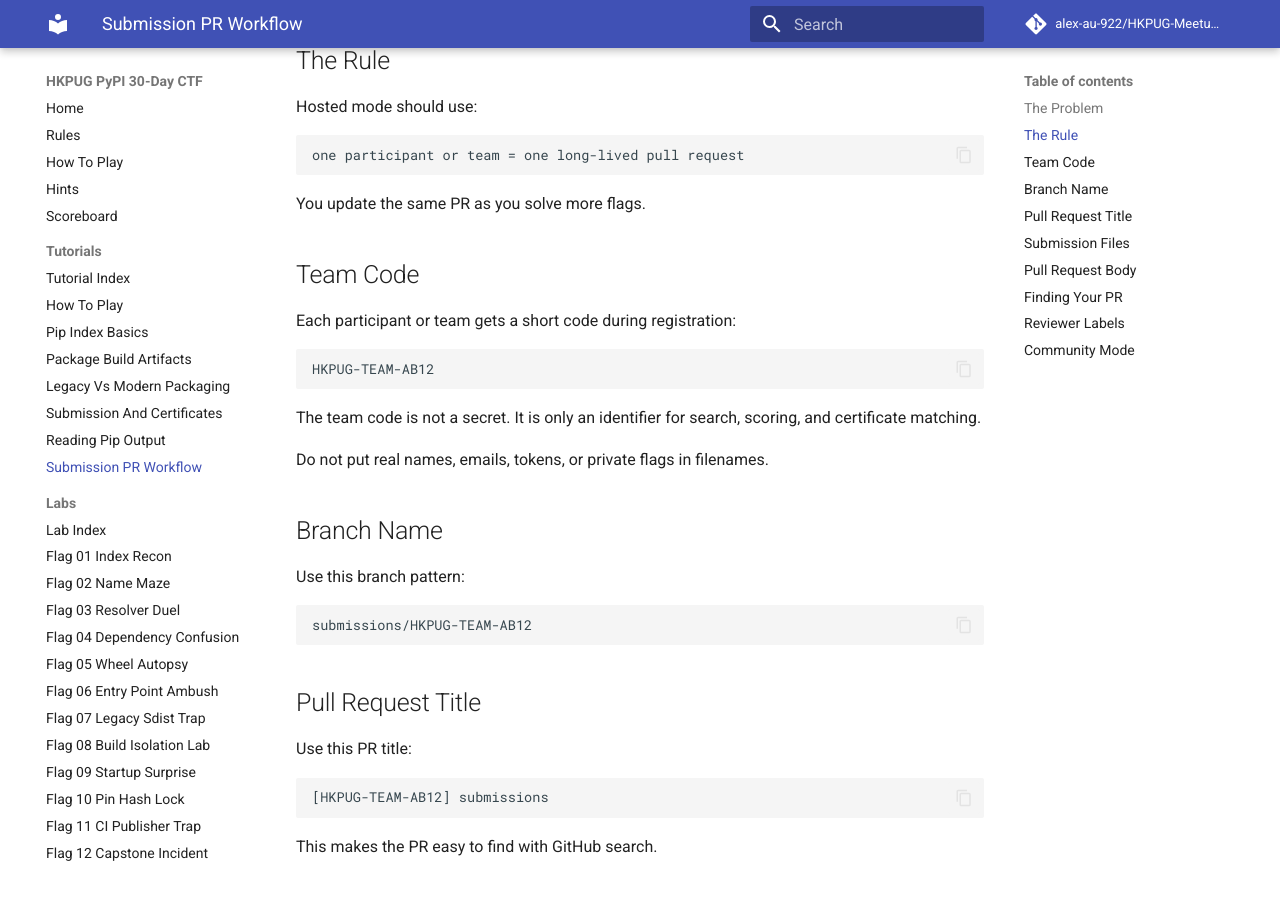
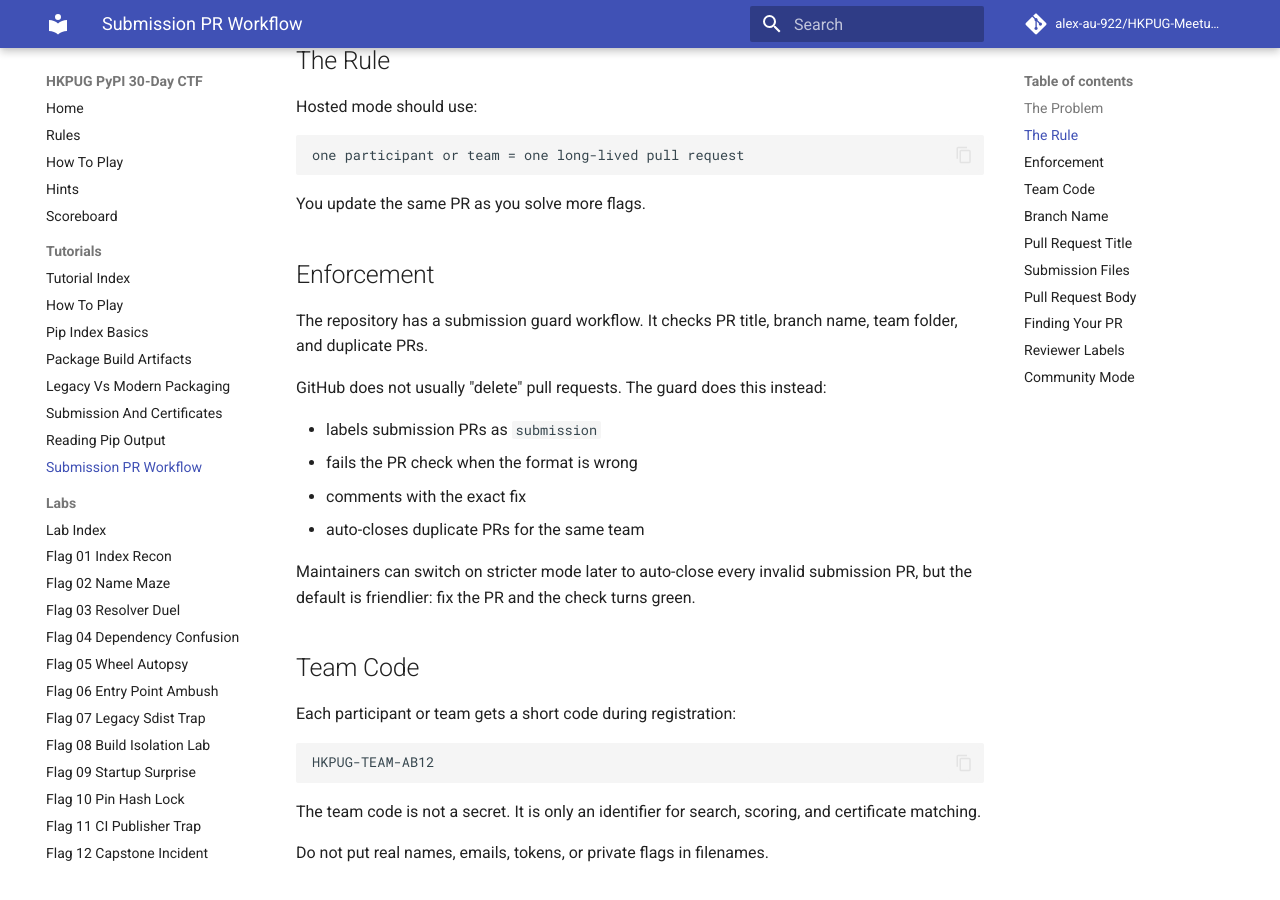
Before and after one commit to alex-au-922/HKPUG-Meetup-PyPI-Challenge, an MkDocs documentation site: the page built from docs/tutorials/06-submission-pr-workflow.md, in a window 1280 px wide and 900 px high, scrolled down 468 px. Built offline with MkDocs 1.6.1 and Material for MkDocs 9.7.7, drawn with Linux system fonts in a browser that asks for light colours; comment, search, counter and statistics services are not loaded.

Commit message:
Add submission PR guard

````diff
--- a/docs/tutorials/06-submission-pr-workflow.md
+++ b/docs/tutorials/06-submission-pr-workflow.md
@@ -24,6 +24,22 @@
 ```
 
 You update the same PR as you solve more flags.
+
+## Enforcement
+
+The repository has a submission guard workflow. It checks PR title, branch name,
+team folder, and duplicate PRs.
+
+GitHub does not usually "delete" pull requests. The guard does this instead:
+
+- labels submission PRs as `submission`
+- fails the PR check when the format is wrong
+- comments with the exact fix
+- auto-closes duplicate PRs for the same team
+
+Maintainers can switch on stricter mode later to auto-close every invalid
+submission PR, but the default is friendlier: fix the PR and the check turns
+green.
 
 ## Team Code
 
````
Also changed, not shown: 1 other file.
